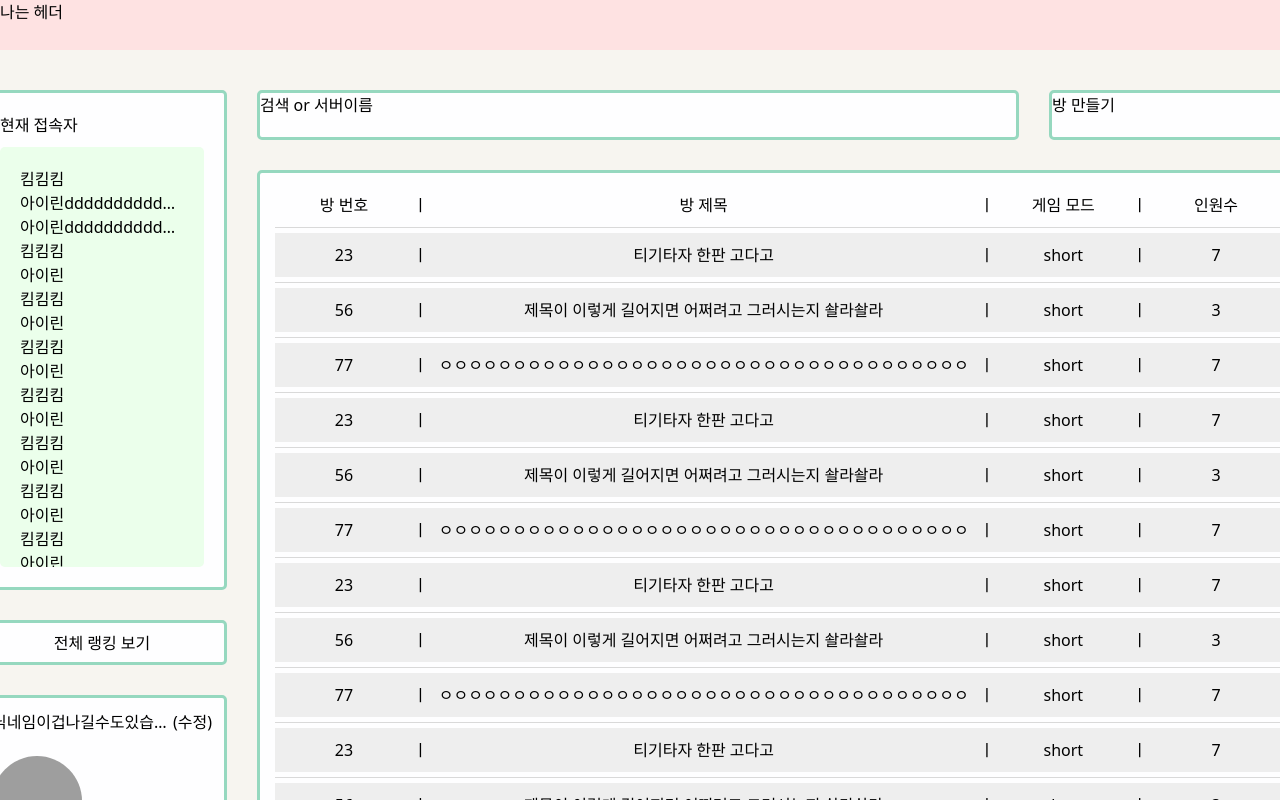
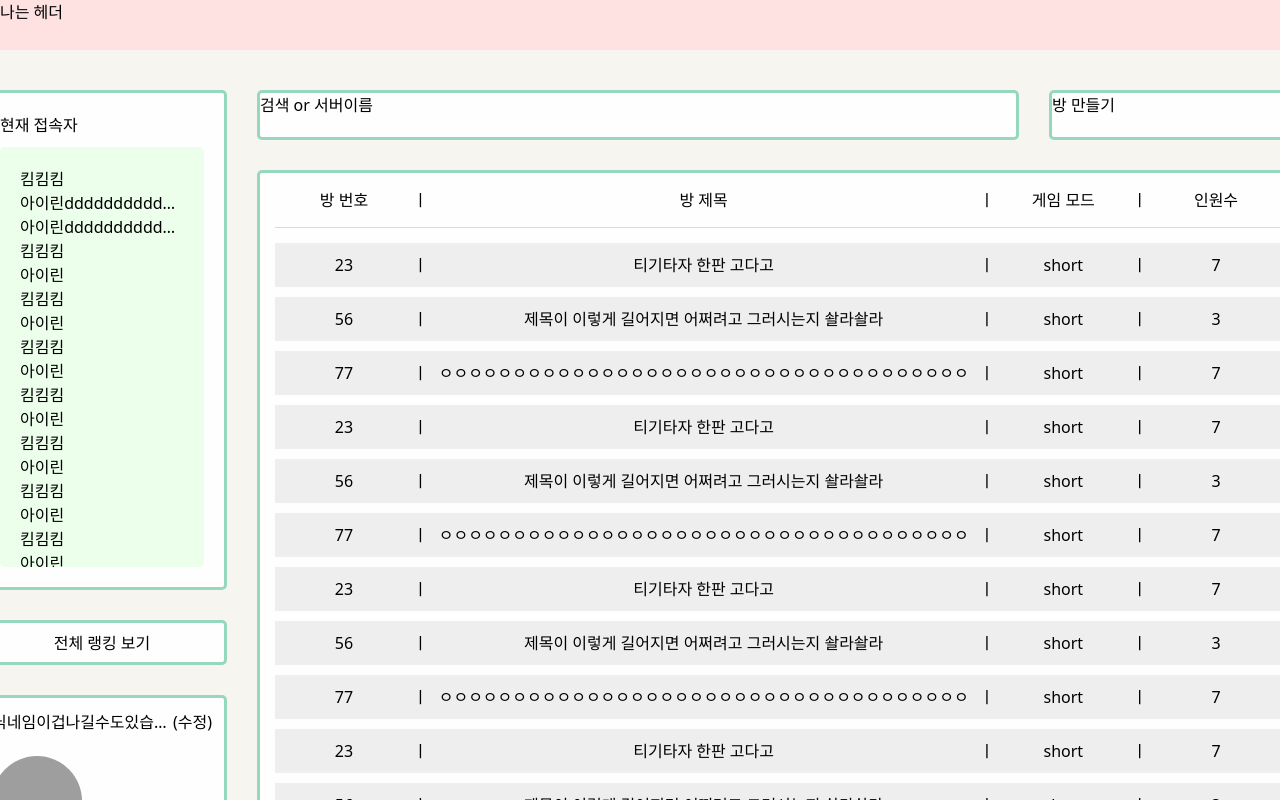
Before and after one commit to Team-E2I4/Team-E2I4-TiKiTaza-FE, a React (Vite) app: page /main in a window 1280 px wide. Shown: the top 800 px of the page. Built offline with nearby package versions, Linux system fonts and the light colour scheme; grey boxes are pictures that could not be loaded.

Commit message:
[🎨style]: GameRoomListItem사이 Divider제거

```diff
--- a/src/pages/MainPage/GameRoomList.tsx
+++ b/src/pages/MainPage/GameRoomList.tsx
@@ -85,8 +85,8 @@ const DUMMY_DATA = [
 const GameRoomList = () => {
   return (
     <article className='bg-white rounded-[0.5rem] border-solid border-[0.3rem] border-green-100 row-start-2 col-start-1 col-span-2'>
-      <ul className='flex flex-col items-center p-[1.5rem]'>
-        <li className='flex w-full py-[0.5rem]'>
+      <ul className='flex flex-col items-center p-[1.5rem] gap-[1rem]'>
+        <li className='flex w-full'>
           {GAME_ROOM_LIST_CATRGORY.map((category, i) => (
             <>
               <span
@@ -104,7 +104,6 @@ const GameRoomList = () => {
         </li>
         <Divider />
         {DUMMY_DATA.map(({ roomNumber, title, mode, headCount }) => (
-          <>
           <GameRoomListItem
             key={roomNumber}
             roomNumber={roomNumber}
@@ -112,8 +111,6 @@ const GameRoomList = () => {
             mode={mode}
             headCount={headCount}
           />
-            <Divider />
-          </>
         ))}
       </ul>
     </article>
```
Lines whose indentation alone changed are shown as unchanged.
